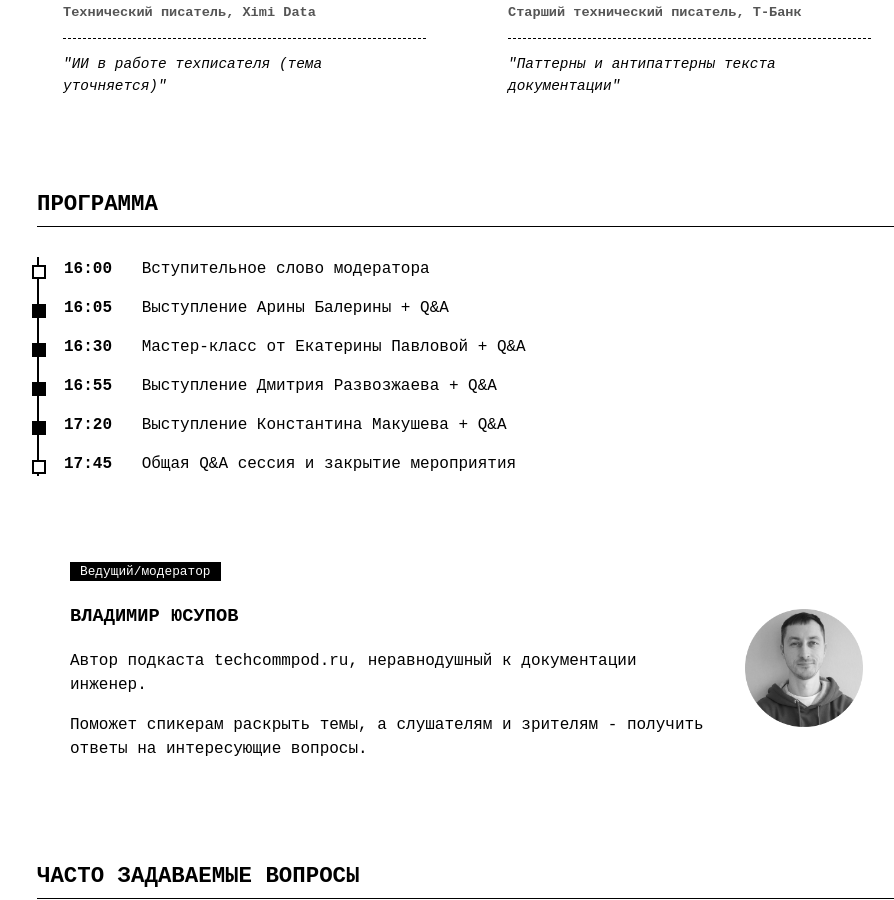
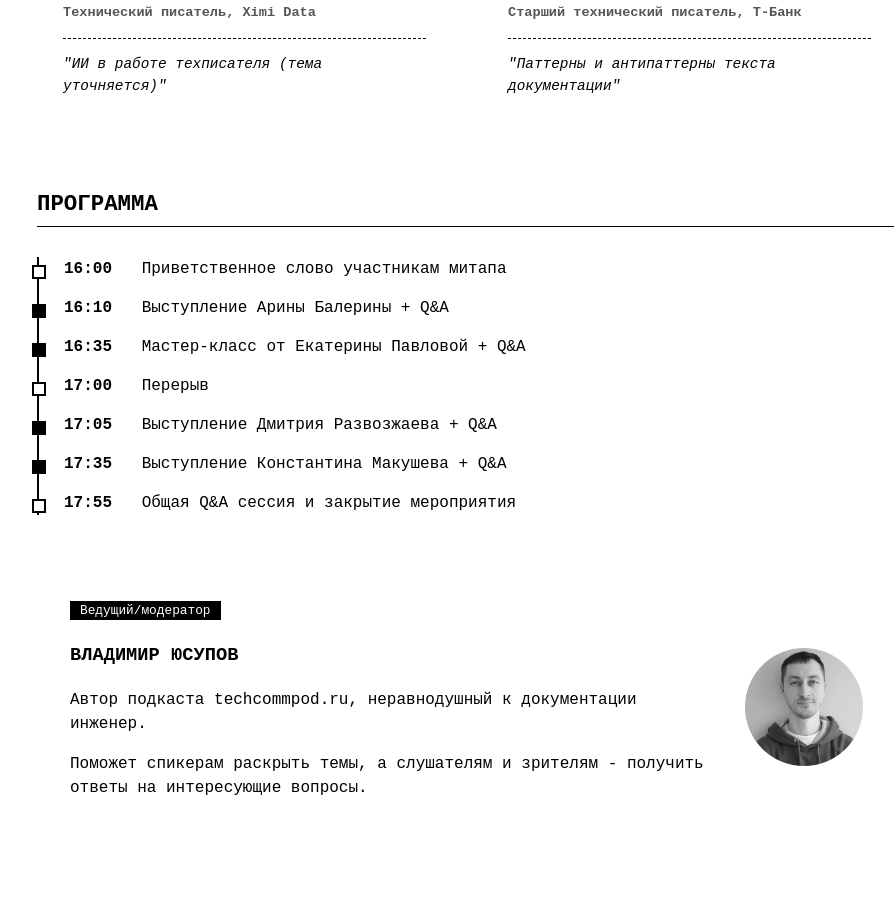
Before and after one commit to techwritex/techcommpod, a Jekyll site: the page built from meetup.md, in a window 1280 px wide and 900 px high, scrolled down 1369 px. Shown: the whole window, without its empty margins (173-1067 px from the left). Built offline with Jekyll 4.4.1, drawn with Linux system fonts in a browser that asks for light colours.

Commit message:
meetup page program section update

```diff
--- a/_layouts/meetup.html
+++ b/_layouts/meetup.html
@@ -614,38 +614,30 @@
             <div class="timeline">
                 <div class="timeline-item">
                     <span class="time">16:00</span>
-                    <span class="activity">Вступительное слово модератора</span>
+                    <span class="activity">Приветственное слово участникам митапа</span>
                 </div>
                 <div class="timeline-item highlight">
-                    <span class="time">16:05</span>
+                    <span class="time">16:10</span>
                     <span class="activity">Выступление Арины Балерины + Q&A</span>
                 </div>
-                <!-- <div class="timeline-item">
-                    <span class="time">16:25</span>
-                    <span class="activity">Перерыв</span>
-                </div> -->
                 <div class="timeline-item highlight">
-                    <span class="time">16:30</span>
+                    <span class="time">16:35</span>
                     <span class="activity">Мастер-класс от Екатерины Павловой + Q&A</span>
                 </div>
-                <!-- <div class="timeline-item">
-                    <span class="time">16:55</span>
+                <div class="timeline-item">
+                    <span class="time">17:00</span>
                     <span class="activity">Перерыв</span>
-                </div> -->
+                </div>
                 <div class="timeline-item highlight">
-                    <span class="time">16:55</span>
+                    <span class="time">17:05</span>
                     <span class="activity">Выступление Дмитрия Развозжаева + Q&A</span>
                 </div>
-                <!-- <div class="timeline-item">
-                    <span class="time">19:15</span>
-                    <span class="activity">Перерыв</span>
-                </div> -->
                 <div class="timeline-item highlight">
-                    <span class="time">17:20</span>
+                    <span class="time">17:35</span>
                     <span class="activity">Выступление Константина Макушева + Q&A</span>
                 </div>
                 <div class="timeline-item">
-                    <span class="time">17:45</span>
+                    <span class="time">17:55</span>
                     <span class="activity">Общая Q&A сессия и закрытие мероприятия</span>
                 </div>
             </div>
```
